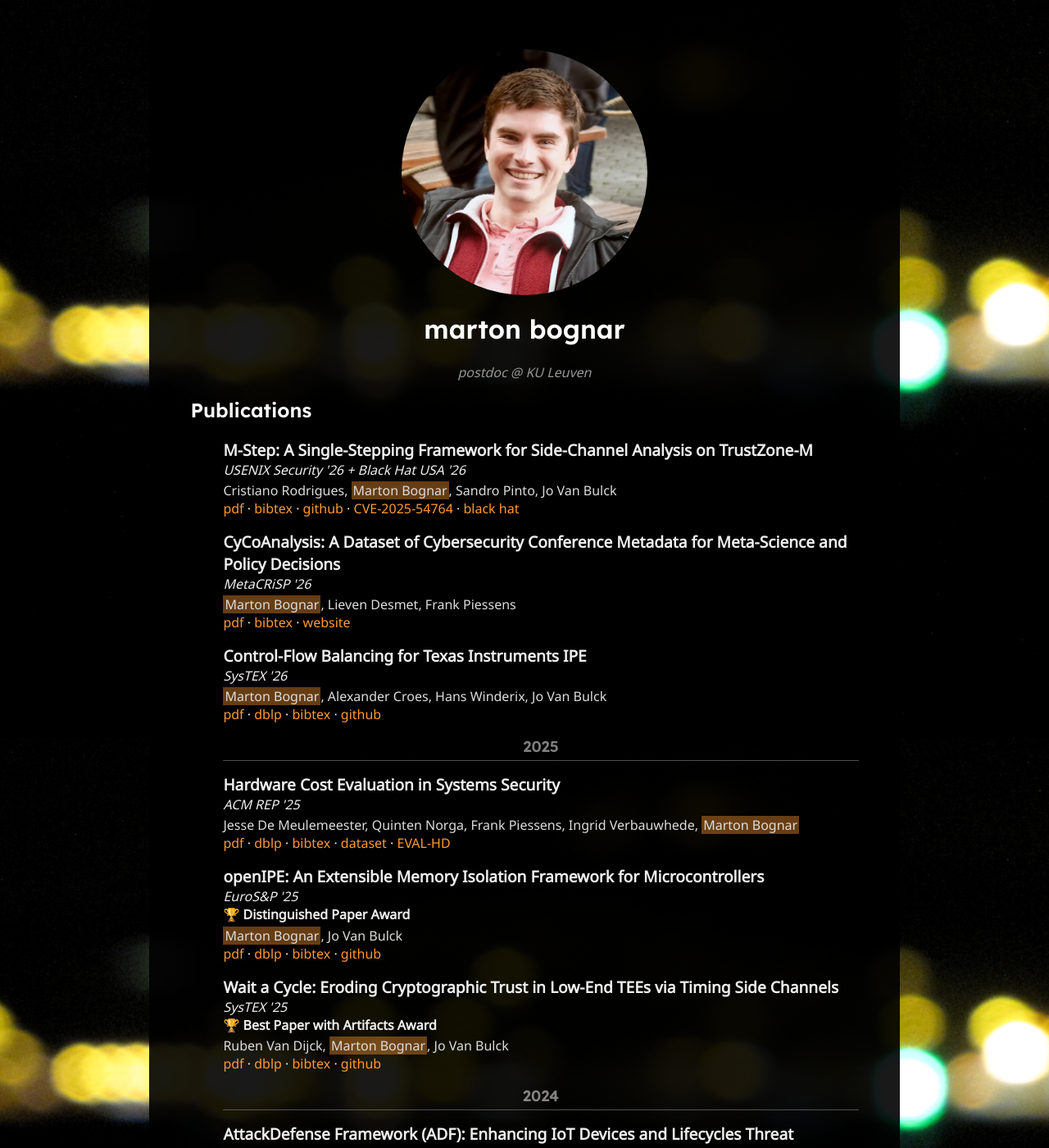
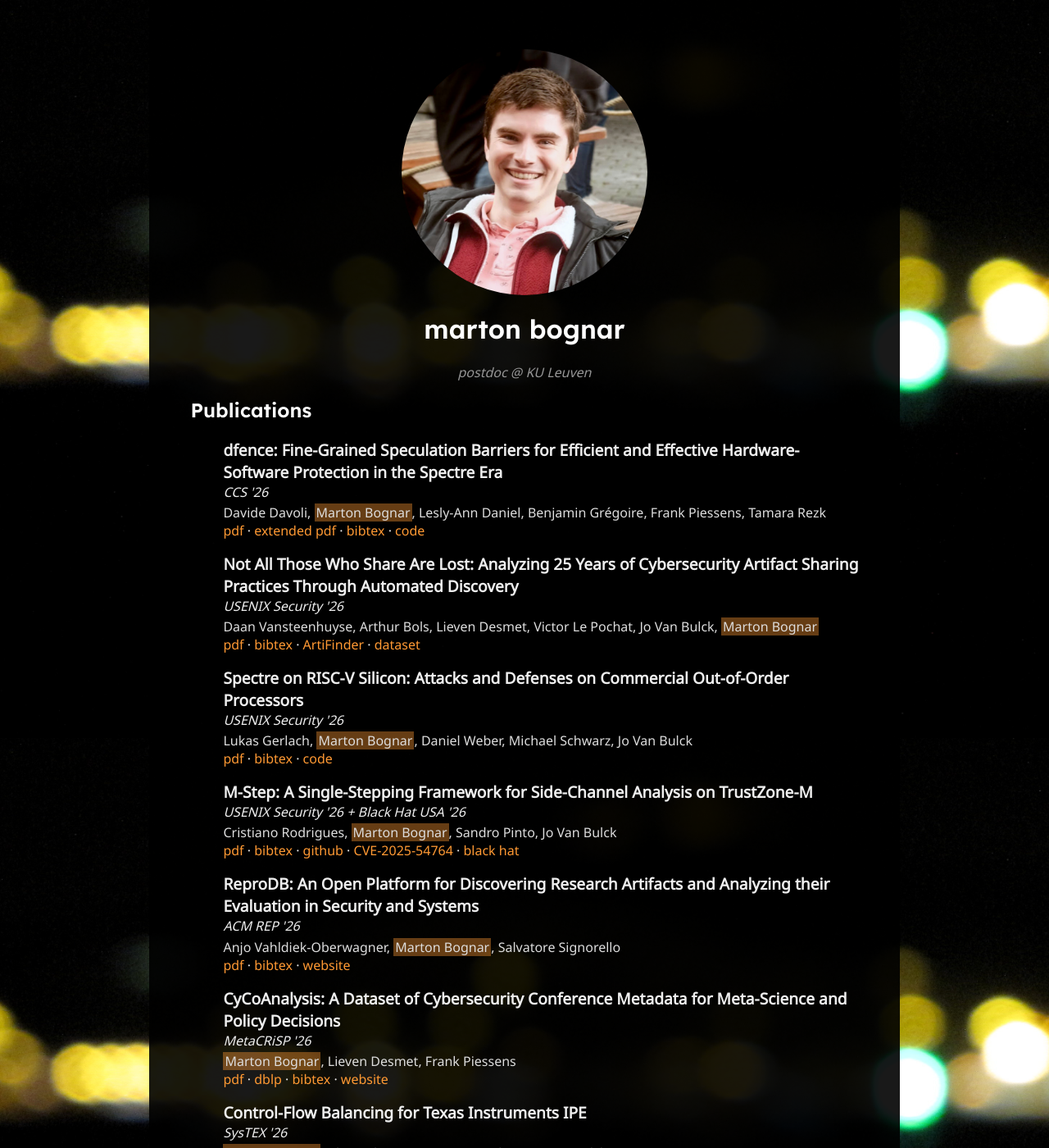
Before and after one commit to martonbognar/martonbognar.github.io, a Jekyll site: the page built from index.html, in a window 1280 px wide and 1400 px high. Shown: the whole window at 82% size. Built offline with Jekyll 4.4.1, drawn with Linux system fonts in a browser that asks for light colours.

Commit message:
Paper dump

```diff
--- a/index.html
+++ b/index.html
@@ -7,6 +7,41 @@ layout: default
 <p>postdoc @ KU Leuven</p>
 <h2>Publications</h2>
 <ul id='publications'>
+  <li>
+    <span class='title'>dfence: Fine-Grained Speculation Barriers for Efficient and Effective Hardware-Software Protection in the Spectre Era</span>
+    <br>
+    <span class='venue'>CCS '26</span>
+    <br>
+    <span class='authors'>Davide Davoli, <span class='me'>Marton Bognar</span>, Lesly-Ann Daniel, Benjamin Grégoire, Frank Piessens, Tamara Rezk</span>
+    <a href='papers/davoli26dfence.pdf'>pdf</a> ·
+    <a href='https://arxiv.org/abs/2608.06124'>extended pdf</a> ·
+    <a href='papers/davoli26dfence.bib'>bibtex</a> ·
+    <a href='https://doi.org/10.5281/zenodo.20770661'>code</a>
+  </li>
+
+  <li>
+    <span class='title'>Not All Those Who Share Are Lost: Analyzing 25 Years of Cybersecurity Artifact Sharing Practices Through Automated Discovery</span>
+    <br>
+    <span class='venue'>USENIX Security '26</span>
+    <br>
+    <span class='authors'>Daan Vansteenhuyse, Arthur Bols, Lieven Desmet, Victor Le Pochat, Jo Van Bulck, <span class='me'>Marton Bognar</span></span>
+    <a href='papers/vansteenhuyse26notall.pdf'>pdf</a> ·
+    <a href='papers/vansteenhuyse26notall.bib'>bibtex</a> ·
+    <a href='https://github.com/DistriNet/ArtiFinder'>ArtiFinder</a> ·
+    <a href='https://github.com/DistriNet/ArtiFinder-Data'>dataset</a>
+  </li>
+
+  <li>
+    <span class='title'>Spectre on RISC-V Silicon: Attacks and Defenses on Commercial Out-of-Order Processors</span>
+    <br>
+    <span class='venue'>USENIX Security '26</span>
+    <br>
+    <span class='authors'>Lukas Gerlach, <span class='me'>Marton Bognar</span>, Daniel Weber, Michael Schwarz, Jo Van Bulck</span>
+    <a href='papers/gerlach26spectre.pdf'>pdf</a> ·
+    <a href='papers/gerlach26spectre.bib'>bibtex</a> ·
+    <a href='https://doi.org/10.5281/zenodo.18452278'>code</a>
+  </li>
+
   <li>
     <span class='title'>M-Step: A Single-Stepping Framework for Side-Channel Analysis on TrustZone-M</span>
     <br>
@@ -22,14 +57,25 @@ layout: default
   </li>
 
   <li>
+    <span class='title'>ReproDB: An Open Platform for Discovering Research Artifacts and Analyzing their Evaluation in Security and Systems</span>
+    <br>
+    <span class='venue'>ACM REP '26</span>
+    <br>
+    <span class='authors'>Anjo Vahldiek-Oberwagner, <span class='me'>Marton Bognar</span>, Salvatore Signorello</span>
+    <a href='papers/vahldiek26reprodb.pdf'>pdf</a> ·
+    <a href='papers/vahldiek26reprodb.bib'>bibtex</a> ·
+    <a href='https://reprodb.github.io/'>website</a>
+  </li>
+
+  <li>
     <span class='title'>CyCoAnalysis: A Dataset of Cybersecurity Conference Metadata for Meta-Science and Policy Decisions</span>
     <br>
     <span class='venue'>MetaCRiSP '26</span>
     <br>
     <span class='authors'><span class='me'>Marton Bognar</span>, Lieven Desmet, Frank Piessens</span>
     <a href='papers/bognar26cycoanalysis.pdf'>pdf</a> ·
-    <!-- <a href='https://dblp.org/rec/conf/eurosp/DijckBB25.html'>dblp</a> · -->
-    <a href='papers/bognar26cycoanalysis.bib'>bibtex</a> ·
+    <a href='https://dblp.org/rec/conf/sp/BognarDP26.html'>dblp</a> ·
+    <a href='https://dblp.org/rec/conf/sp/BognarDP26.html?view=bibtex'>bibtex</a> ·
     <a href='https://cycoanalysis.github.io'>website</a>
   </li>
 
--- /dev/null
+++ b/papers/davoli26dfence.bib
@@ -0,0 +1,6 @@
+@inproceedings{davoli26dfence,
+  author    = {Davoli, Davide and Bognar, Marton and Daniel, Lesly-Ann and Gr{\'e}goire, Benjamin and Piessens, Frank and Rezk, Tamara},
+  title     = {dfence: Fine-Grained Speculation Barriers for Efficient and Effective Hardware-Software Protection in the Spectre Era},
+  booktitle = {CCS},
+  year      = 2026,
+}
--- /dev/null
+++ b/papers/gerlach26spectre.bib
@@ -0,0 +1,6 @@
+@inproceedings{gerlach26spectre,
+  title     = {Spectre on {RISC-V} Silicon: Attacks and Defenses on Commercial Out-of-Order Processors},
+  author    = {Gerlach, Lukas and Bognar, Marton and Weber, Daniel and Schwarz, Michael and Van Bulck, Jo},
+  year      = 2026,
+  booktitle = {USENIX Security},
+}
--- /dev/null
+++ b/papers/vahldiek26reprodb.bib
@@ -0,0 +1,6 @@
+@inproceedings{vahldiek26reprodb,
+  title     = {ReproDB: An Open Platform for Discovering Research Artifacts and Analyzing their Evaluation in Security and Systems},
+  author    = {Vahldiek-Oberwagner, Anjo and Bognar, Marton and Signorello, Salvatore},
+  booktitle = {Proceedings of the ACM Conference on Reproducibility and Replicability (ACM REP)},
+  year      = 2026,
+}
--- /dev/null
+++ b/papers/vansteenhuyse26notall.bib
@@ -0,0 +1,6 @@
+@inproceedings{vansteenhuyse26notall,
+  title     = {Not All Those Who Share Are Lost: Analyzing 25 Years of Cybersecurity Artifact Sharing Practices Through Automated Discovery},
+  author    = {Vansteenhuyse, Daan and Bols, Arthur and Desmet, Lieven and Le Pochat, Victor and Van Bulck, Jo and Bognar, Marton},
+  year      = 2026,
+  booktitle = {USENIX Security},
+}
```
Also changed, not shown: papers/bognar26cycoanalysis.bib (deleted, +0 -7 lines), 4 other files.
